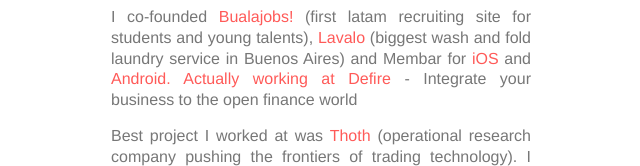
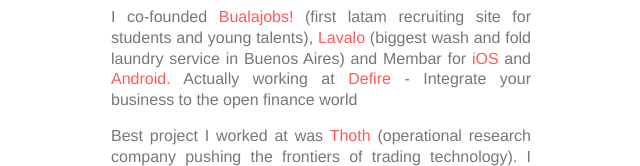
Before and after one commit to brunitob/brunitob.github.io, a plain HTML site: page index.html in a window 1280 px wide. Shown: the part 510-676 px from the top of the page, without its empty margins (319-959 px from the left). Drawn offline with nearby package versions, Linux system fonts and the light colour scheme.

Commit message:
Update index.html

```diff
--- a/index.html
+++ b/index.html
@@ -34,7 +34,7 @@
           Argentinian. 30 years old entrepreneur. <a href="https://medium.com/@brunitob/first-thought-are-not-always-the-best-thought-968b23b801f4#.j7vjaxm0p">Product manager</a>, dev enthusiast and crypto advisor. Business Administration & Information Systems major at Buenos Aires Institute of Technology (ITBA). I am interested in the unique ways humans and computer interact.
           </p>
           <p>
-          I co-founded <a href="http://www.bualajobs.com/">Bualajobs!</a> (first latam recruiting site for students and young talents), <a href="http://www.turopalimpia.com">Lavalo</a> (biggest wash and fold laundry service in Buenos Aires) and Membar for <a href="https://itunes.apple.com/ar/app/membar/id1217564842?mt=8">iOS</a> and <a href="https://play.google.com/store/apps/details?id=com.tonicmobile&hl=en_US">Android. Actually working at <a href="https://defire.io/">Defire</a> - Integrate your business to the open finance world</a>
+          I co-founded <a href="http://www.bualajobs.com/">Bualajobs!</a> (first latam recruiting site for students and young talents), <a href="http://www.turopalimpia.com">Lavalo</a> (biggest wash and fold laundry service in Buenos Aires) and Membar for <a href="https://itunes.apple.com/ar/app/membar/id1217564842?mt=8">iOS</a> and <a href="https://play.google.com/store/apps/details?id=com.tonicmobile&hl=en_US">Android.</a> Actually working at <a href="https://defire.io/">Defire</a> - Integrate your business to the open finance world
           </p>
           <p>
           Best project I worked at was <a href="http://www.linkedin.com/company/thothio">Thoth</a> (operational research company pushing the frontiers of trading technology). I used to work at <a href="http://www.monits.com/">Monits</a> (software factory acquired by Mercadolibre.com) as product manager of many big clients projects. I also did a short visit to the corporate world working at <a href="http://corporate.exxonmobil.com/">Exxon Mobil</a>.
```
